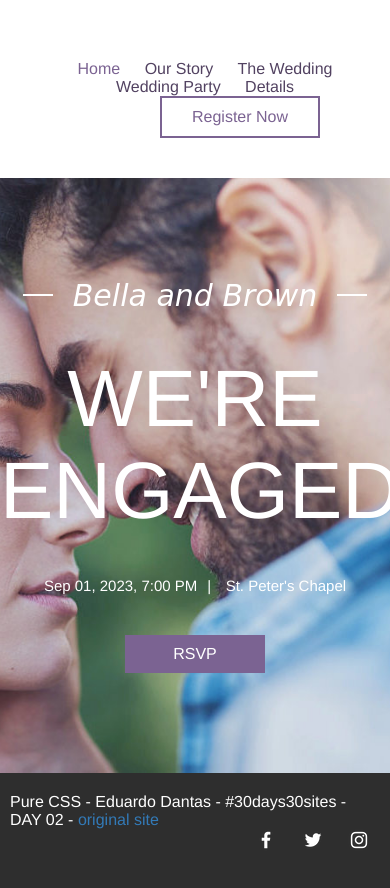
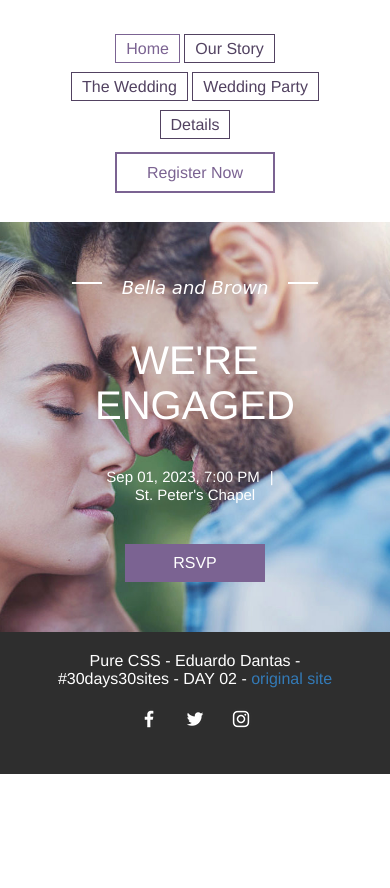
Before and after one commit to EduD/30days30sites, a plain HTML site: page 2DAY/index.html in a window 390 px wide. After the commit the page ends 844 px from the top, so only its background shows below. Drawn offline with Linux system fonts and the light colour scheme.

Commit message:
add responsivo ( falta efeito parallax)

```diff
--- a/2DAY/css/style.css
+++ b/2DAY/css/style.css
@@ -16,7 +16,6 @@ img{
 body{
   font-family: Helvetica, sans-serif;
   font-size: 16px;
-  background:#fff;
 }
 * {
   box-sizing: border-box;
@@ -37,6 +36,7 @@ body{
 .menu{
   text-align: center;
   padding: 40px 10px;
+  background: #fff;
 }
 .menu-nav ul{
   float: left;
@@ -147,3 +147,71 @@ body{
   color: #337ab7;
   text-decoration: underline;
 }
+
+/* responsivo
+  breakpoints
+  960 - desktop
+  740 - 960 - tablet
+  739 ou menos - mobile
+*/
+/* mobile */
+@media only screen and (max-width: 739px){
+  .container{
+    width: 300px;
+  }
+  /* menu */
+  .menu-nav ul{
+    float: none;
+    margin: 0px 0px 10px 0px;
+  }
+  .menu-nav ul li{
+    display: inline-block;
+    margin-bottom: 20px;
+  }
+  .menu-nav ul li a{
+    border: 1px solid;
+    padding: 5px 10px;
+  }
+  .menu-button{
+    float: none;
+    margin: 0px auto;
+  }
+
+  /* main */
+  .main{
+    padding: 50px 0px 50px 0px;
+  }
+  .main h1{
+    font-size: 2.5em; /* 40px */
+    margin: 40px 0px 40px 0px;
+  }
+  .main h2{
+    font-size: 1.125em; /* 20px */
+  }
+  .footer{
+    text-align: center;
+  }
+  .footer p{
+    float: none;
+    margin-bottom: 20px;
+  }
+  .footer ul{
+    float: none;
+  }
+
+}
+@media only screen and (min-width: 740px) and (max-width: 959px){
+  .container{
+    width: 740px;
+  }
+  .menu-nav ul{
+    float: none;
+    margin-bottom: 20px;
+  }
+  .menu-button{
+    float: none;
+    display: block;
+    width: 200px;
+    margin: 0px auto;
+  }
+}
```
